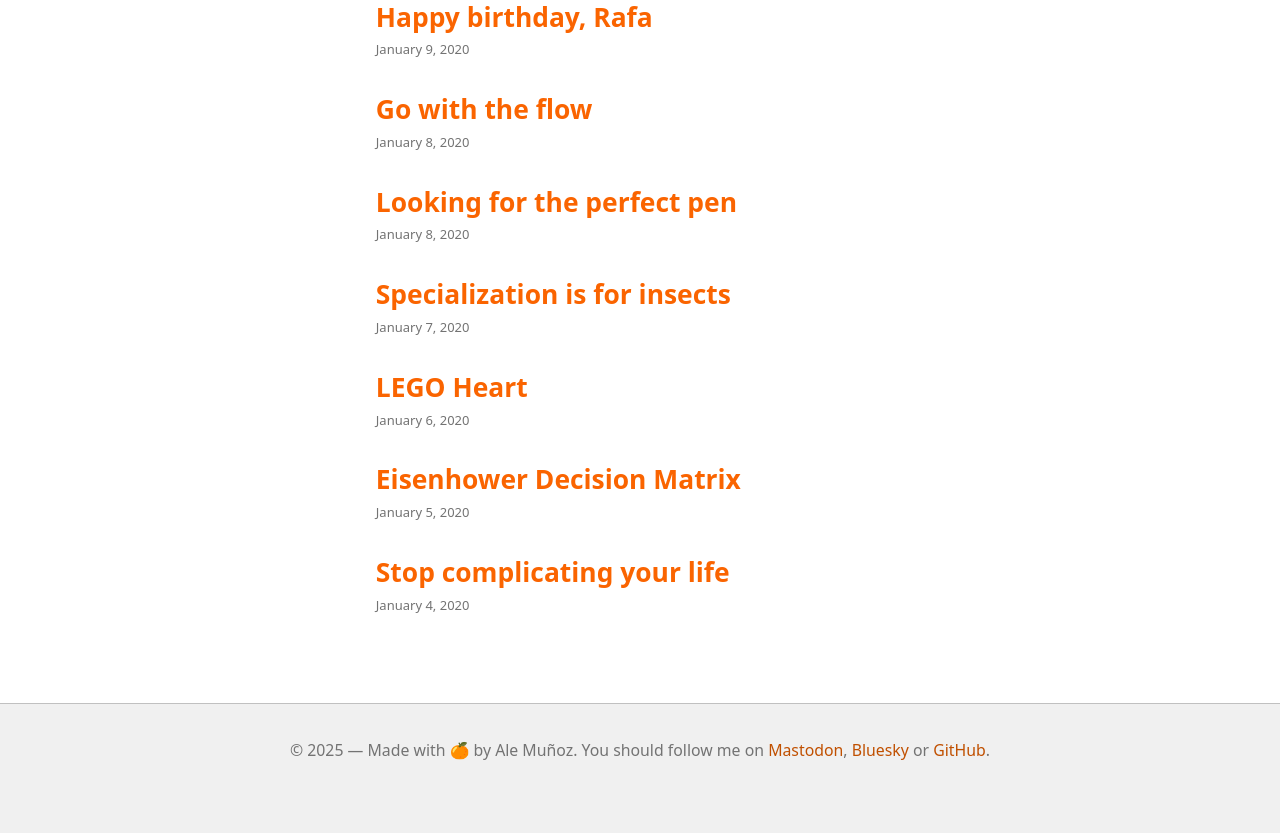
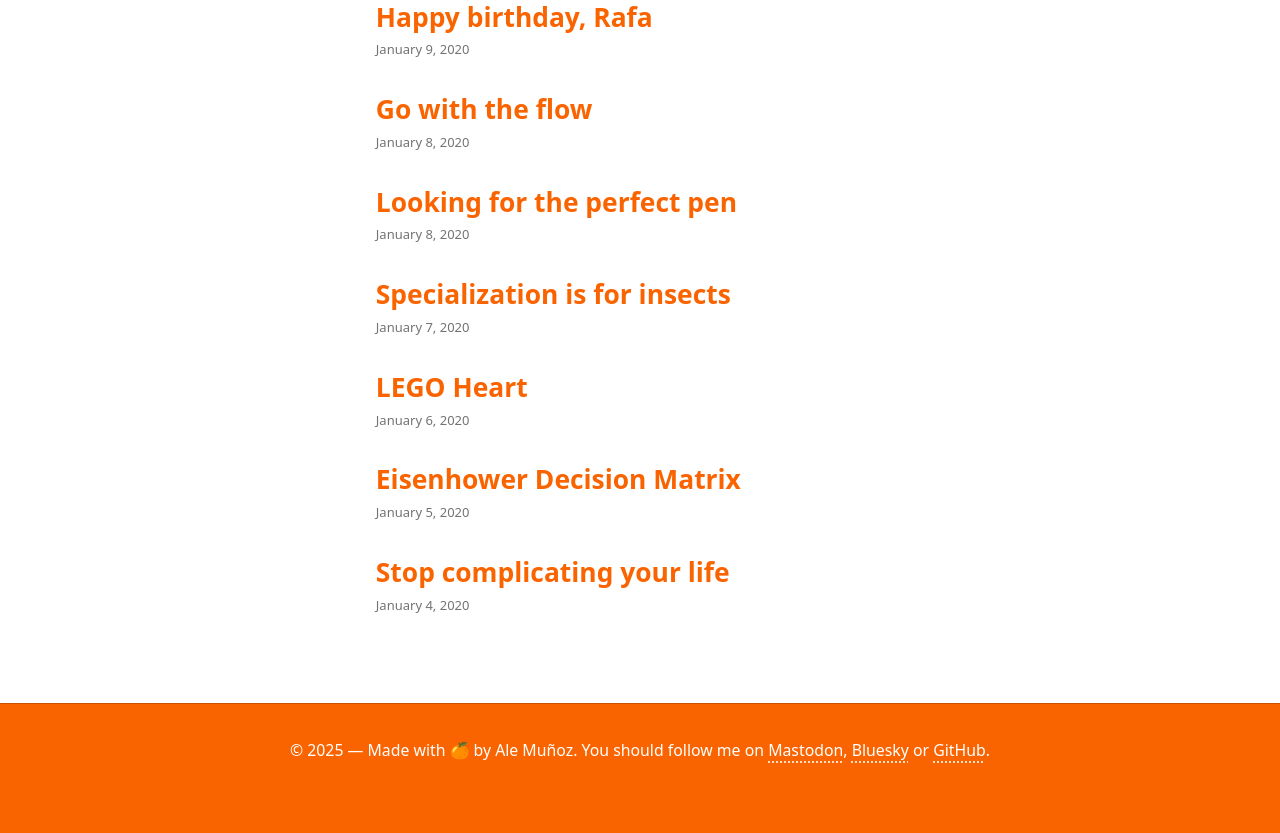
Before and after one commit to bomberstudios/me, an Astro site: page / in a window 1280 px wide. Shown: the part 6261-7094 px from the top of the page. Built offline with nearby package versions, Linux system fonts and the light colour scheme; Astro itself is replaced by a stand-in of ours.

Commit message:
Orange footer!

```diff
--- a/src/components/Footer.astro
+++ b/src/components/Footer.astro
@@ -18,10 +18,13 @@ const today = new Date()
     margin-block-start: 4rem;
     flex: 0;
     text-align: center;
-    color: var(--subtle-text);
-    background-color: var(--subtler);
+    color: var(--brand-reverse);
+    background-color: var(--brand);
     a {
-      color: var(--link-dark);
+      color: var(--brand-reverse);
+      text-decoration: underline;
+      text-decoration-style: dotted;
+      text-underline-offset: 0.3em;
     }
   }
 </style>
--- a/src/styles/global.css
+++ b/src/styles/global.css
@@ -39,7 +39,6 @@ html {
   --radius: 0.5rem;
   --header-text: light-dark(#333, #ddd);
   --header-bg: light-dark(#ffffff55, #22222288);
-  --link-dark: light-dark(#c05000, var(--orange));
   --measure: 56ch;
 }
 
```
